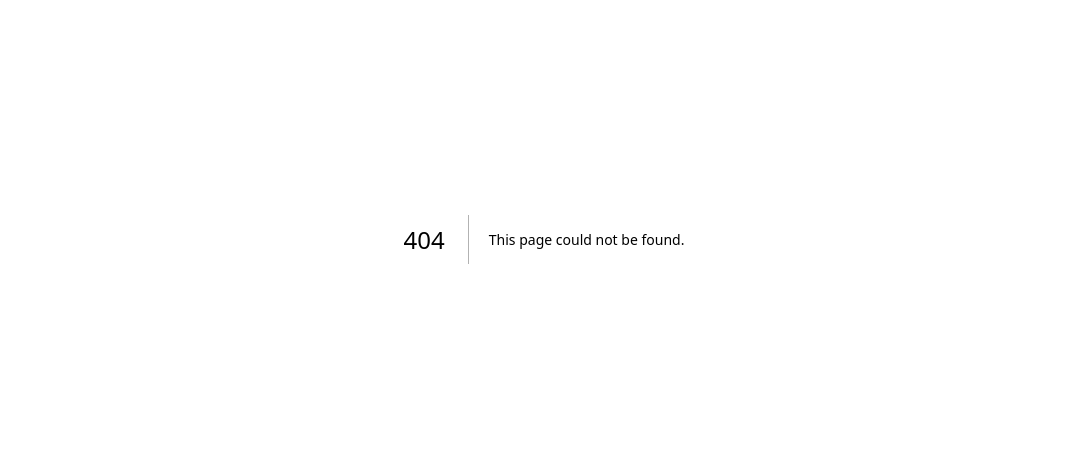
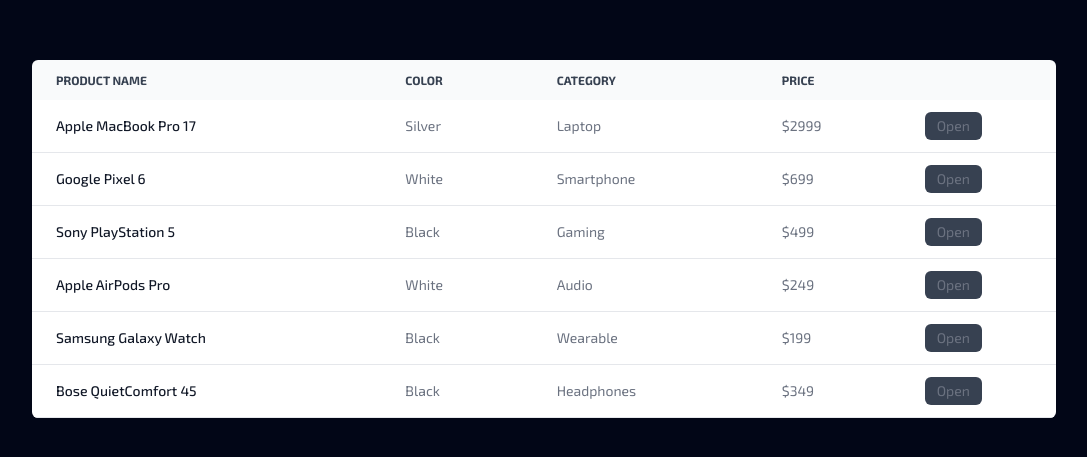
Before and after one commit to ExplorerAadi/motion-la-la-land, a Next.js app: page /drawer in a window 1280 px wide. Before the commit this address had no page. Shown: the part 161-618 px from the top of the page, without its empty margins (96-1183 px from the left). Built offline with nearby package versions, Linux system fonts and the light colour scheme.

Commit message:
🔧 feat: add drawer animation

```diff
--- /dev/null
+++ b/app/drawer/page.tsx
@@ -0,0 +1,7 @@
+"use client";
+
+import { Drawer } from "../../components/Drawer";
+
+export default function DrawerPage() {
+  return <Drawer />;
+}
--- /dev/null
+++ b/components/Drawer.tsx
@@ -0,0 +1,151 @@
+"use client";
+
+import { useState } from "react";
+import { AnimatePresence, motion } from "framer-motion";
+
+export const Drawer = () => {
+  const [drawerContent, setDrawerContent] = useState<
+    (typeof tableData)[0] | null
+  >(null);
+
+  return (
+    <div className="w-screen h-screen flex justify-center items-center bg-slate-950">
+      <motion.table
+        className="w-full max-w-5xl text-sm text-left rtl:text-right text-gray-500 dark:text-gray-400 rounded-md overflow-hidden mx-10"
+        style={drawerContent ? { marginRight: "30%" } : {}}
+        layout
+      >
+        <thead className="text-xs text-gray-700 uppercase bg-gray-50 dark:bg-gray-700 dark:text-gray-400">
+          <tr>
+            <th scope="col" className="px-6 py-3">
+              Product name
+            </th>
+            <th scope="col" className="px-6 py-3">
+              Color
+            </th>
+            <th scope="col" className="px-6 py-3">
+              Category
+            </th>
+            <th scope="col" className="px-6 py-3">
+              Price
+            </th>
+            <th scope="col" className="px-6 py-3"></th>
+          </tr>
+        </thead>
+        <tbody>
+          {tableData.map((data) => (
+            <tr
+              className="bg-white border-b dark:bg-gray-800 dark:border-gray-700"
+              key={data.name}
+            >
+              <th
+                scope="row"
+                className="px-6 py-4 font-medium text-gray-900 whitespace-nowrap dark:text-white"
+              >
+                {data.name}
+              </th>
+              <td className="px-6 py-4">{data.color}</td>
+              <td className="px-6 py-4">{data.category}</td>
+              <td className="px-6 py-4">{data.price}</td>
+              <td className="px-3 py-3 cursor-pointer">
+                <button
+                  className="bg-gray-700 px-3 py-1 rounded-md"
+                  onClick={() => setDrawerContent(data)}
+                >
+                  Open
+                </button>
+              </td>
+            </tr>
+          ))}
+        </tbody>
+      </motion.table>
+      <AnimatePresence>
+        {drawerContent && (
+          <motion.div
+            className="fixed inset-y-0 right-0 w-1/2 bg-white dark:bg-gray-800"
+            initial={{ x: "100%" }}
+            animate={{ x: 0 }}
+            exit={{ x: "100%" }}
+            transition={{ duration: 0.4 }}
+          >
+            <div className="p-4">
+              <button
+                className="text-white"
+                onClick={() => setDrawerContent(null)}
+              >
+                <ChevronRightIcon />
+              </button>
+              <h2 className="text-lg font-medium text-gray-900 dark:text-white mt-4">
+                {drawerContent.name}
+              </h2>
+              <p className="text-sm text-gray-500 dark:text-gray-400">
+                {drawerContent.description || "No description available."}
+              </p>
+            </div>
+          </motion.div>
+        )}
+      </AnimatePresence>
+    </div>
+  );
+};
+
+const tableData = [
+  {
+    name: "Apple MacBook Pro 17",
+    description:
+      "The best laptop for developers and designers with a 17-inch screen. It has a 10-core M1 Pro chip, 32GB of RAM, and 2TB of storage.",
+    color: "Silver",
+    category: "Laptop",
+    price: "$2999",
+  },
+  {
+    name: "Google Pixel 6",
+    description:
+      "The latest smartphone from Google with a 6.4-inch display. It has a 50MP camera and 8GB of RAM.",
+    color: "White",
+    category: "Smartphone",
+    price: "$699",
+  },
+  {
+    name: "Sony PlayStation 5",
+    color: "Black",
+    category: "Gaming",
+    price: "$499",
+  },
+  {
+    name: "Apple AirPods Pro",
+    color: "White",
+    category: "Audio",
+    price: "$249",
+  },
+  {
+    name: "Samsung Galaxy Watch",
+    color: "Black",
+    category: "Wearable",
+    price: "$199",
+  },
+  {
+    name: "Bose QuietComfort 45",
+    color: "Black",
+    category: "Headphones",
+    price: "$349",
+  },
+];
+
+const ChevronRightIcon = () => (
+  <svg
+    xmlns="http://www.w3.org/2000/svg"
+    width="24"
+    height="24"
+    viewBox="0 0 24 24"
+    fill="none"
+    stroke="currentColor"
+    stroke-width="2"
+    stroke-linecap="round"
+    stroke-linejoin="round"
+    className="feather feather-chevrons-right"
+  >
+    <polyline points="13 17 18 12 13 7" />
+    <polyline points="6 17 11 12 6 7" />
+  </svg>
+);
--- a/styles/globals.css
+++ b/styles/globals.css
@@ -3,29 +3,6 @@
 @tailwind base;
 @tailwind components;
 @tailwind utilities;
-
-body {
-  --black: #000000;
-  --ash-black: #222;
-  --white: #fafafa;
-  --sky: #00ccff;
-  --green: #22dddd;
-  --blue: #1300ff;
-  --dusk: #6600ff;
-  --purple: #9900ff;
-  --pink: #ff0066;
-  --red: #fe0222;
-  --orange: #fd7702;
-  --yellow: #ffbb00;
-
-  --background: var(--white);
-  --accent: var(--blue);
-
-  margin: 0;
-  padding: 0;
-  background-color: var(--background);
-  color: var(--accent);
-}
 
 /* WebKit-based browsers */
 ::-webkit-scrollbar {
```
